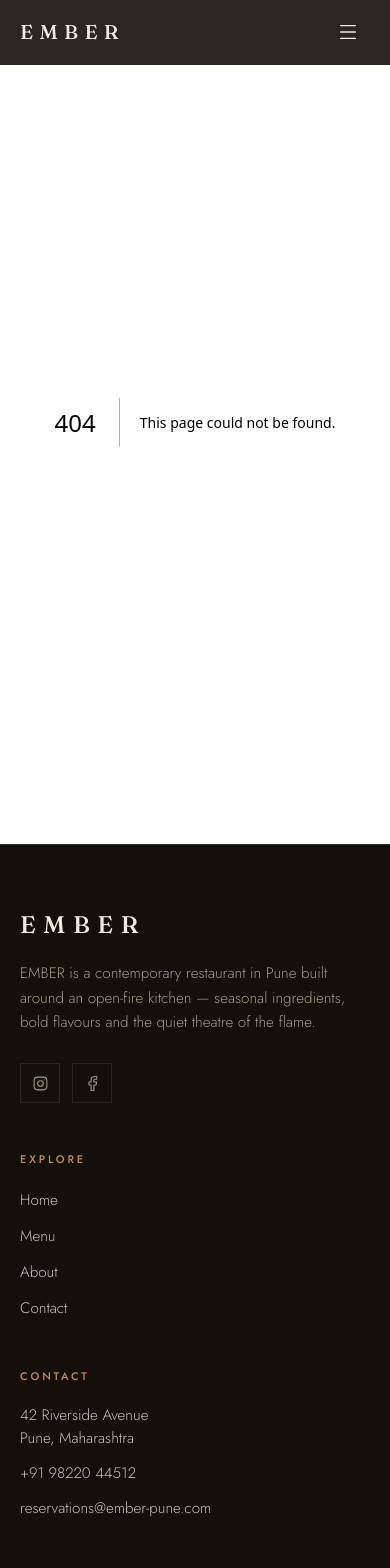
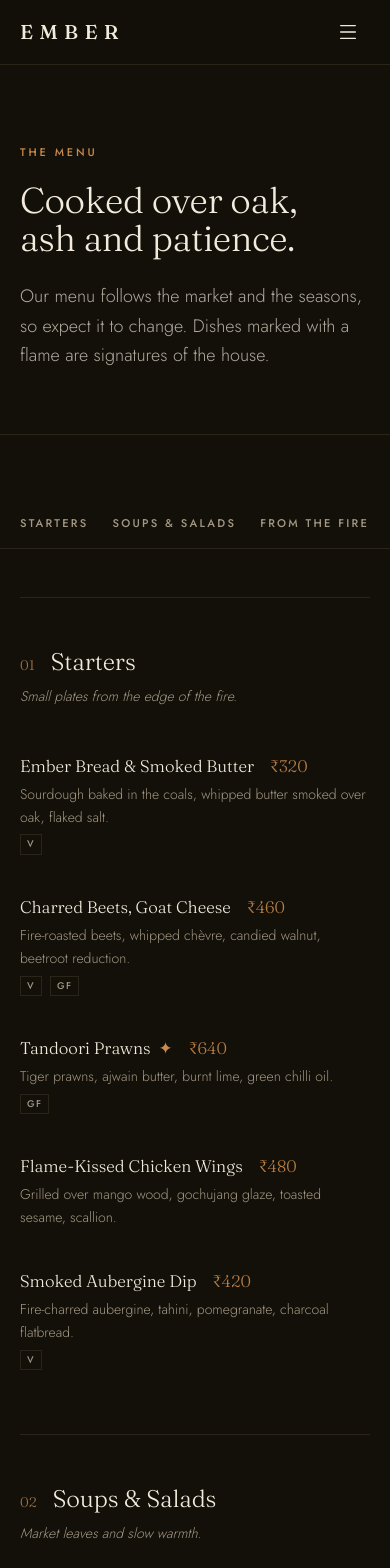
Before and after one commit to SankalpPandey-56/ember-restaurant, a Next.js app: page /menu in a window 390 px wide. Before the commit this address had no page. Shown: the top 1568 px of the page. Built offline with nearby package versions, Linux system fonts and the light colour scheme.

Commit message:
Add full menu page
Sticky category rail on desktop and scrollable chips on mobile,
numbered category sections, dotted price leaders, signature marks,
dietary key and metadata.

```diff
--- /dev/null
+++ b/src/app/menu/page.tsx
@@ -0,0 +1,147 @@
+import type { Metadata } from "next";
+import PageHero from "@/components/PageHero";
+import Container from "@/components/ui/Container";
+import Reveal from "@/components/ui/Reveal";
+import ReservationCTA from "@/components/home/ReservationCTA";
+import { menu, inr, type MenuItem } from "@/data/menu";
+
+export const metadata: Metadata = {
+  title: "Menu",
+  description:
+    "The EMBER menu — starters, soups & salads, dishes from the fire, mains, sides, desserts and drinks. Seasonal, fire-grilled, contemporary.",
+  alternates: { canonical: "/menu" },
+};
+
+export default function MenuPage() {
+  return (
+    <>
+      <PageHero
+        eyebrow="The Menu"
+        title="Cooked over oak, ash and patience."
+        lede="Our menu follows the market and the seasons, so expect it to change. Dishes marked with a flame are signatures of the house."
+      />
+
+      <section aria-label="Full menu" className="border-b border-line">
+        <Container className="py-16 sm:py-20 lg:py-24">
+          <div className="lg:grid lg:grid-cols-12 lg:gap-16">
+            {/* Sticky category rail — jumps within the page */}
+            <nav aria-label="Menu categories" className="hidden lg:col-span-3 lg:block">
+              <div className="sticky top-28">
+                <p className="eyebrow">Categories</p>
+                <ul className="mt-6 space-y-1 border-l border-line">
+                  {menu.map((category, index) => (
+                    <li key={category.id}>
+                      <a
+                        href={`#${category.id}`}
+                        className="-ml-px flex items-baseline gap-3 border-l border-transparent py-2 pl-5 text-sm tracking-[0.06em] text-sand transition-colors hover:border-copper hover:text-cream"
+                      >
+                        <span className="font-display text-xs text-copper/70">
+                          0{index + 1}
+                        </span>
+                        {category.label}
+                      </a>
+                    </li>
+                  ))}
+                </ul>
+              </div>
+            </nav>
+
+            {/* Menu sections */}
+            <div className="mt-4 lg:col-span-9 lg:mt-0">
+              {/* Mobile category chips */}
+              <nav
+                aria-label="Menu categories"
+                className="scrollbar-none -mx-5 mb-12 flex gap-6 overflow-x-auto border-b border-line px-5 pb-4 lg:hidden"
+              >
+                {menu.map((category) => (
+                  <a
+                    key={category.id}
+                    href={`#${category.id}`}
+                    className="shrink-0 text-[0.7rem] font-medium tracking-[0.2em] whitespace-nowrap text-sand uppercase hover:text-cream"
+                  >
+                    {category.label}
+                  </a>
+                ))}
+              </nav>
+
+              {menu.map((category, index) => (
+                <section
+                  key={category.id}
+                  id={category.id}
+                  aria-label={category.label}
+                  className="scroll-mt-28 border-t border-line py-12 first:border-t-0 first:pt-0 sm:py-14 lg:scroll-mt-32"
+                >
+                  <Reveal>
+                    <div className="flex items-baseline gap-4">
+                      <span className="font-display text-sm text-copper/80">
+                        0{index + 1}
+                      </span>
+                      <h2 className="font-display text-2xl font-light tracking-[-0.005em] sm:text-3xl">
+                        {category.label}
+                      </h2>
+                    </div>
+                    <p className="mt-2 pl-0 text-sm text-sand italic sm:pl-9">
+                      {category.blurb}
+                    </p>
+                  </Reveal>
+
+                  <ul className="mt-8 grid gap-x-14 gap-y-2 md:grid-cols-2">
+                    {category.items.map((item) => (
+                      <li key={item.name}>
+                        <MenuRow item={item} />
+                      </li>
+                    ))}
+                  </ul>
+                </section>
+              ))}
+
+              {/* Dietary key */}
+              <p className="mt-8 border-t border-line pt-6 text-xs tracking-wide text-sand/80">
+                <span className="text-cream/70">V</span> — vegetarian &nbsp;·&nbsp;
+                <span className="text-cream/70"> GF</span> — gluten-free &nbsp;·&nbsp;
+                Please tell your server about allergies; the fire does not forgive.
+              </p>
+            </div>
+          </div>
+        </Container>
+      </section>
+
+      <ReservationCTA />
+    </>
+  );
+}
+
+function MenuRow({ item }: { item: MenuItem }) {
+  return (
+    <div className="group py-4">
+      <div className="flex items-baseline gap-4">
+        <h3 className="font-display text-[1.05rem] leading-snug text-cream transition-colors duration-300 group-hover:text-copper">
+          {item.name}
+          {item.signature && (
+            <span aria-label="Signature dish" title="Signature dish" className="ml-2 text-copper">
+              ✦
+            </span>
+          )}
+        </h3>
+        <span
+          aria-hidden
+          className="hidden flex-1 translate-y-[-3px] border-b border-dotted border-sand/40 sm:block"
+        />
+        <p className="shrink-0 font-display text-[1.05rem] text-copper/90">{inr(item.price)}</p>
+      </div>
+      <p className="mt-1 max-w-md text-sm leading-relaxed text-sand">{item.description}</p>
+      {item.tags && item.tags.length > 0 && (
+        <p className="mt-1.5 flex gap-2">
+          {item.tags.map((tag) => (
+            <span
+              key={tag}
+              className="border border-line px-1.5 py-0.5 text-[0.6rem] font-medium tracking-[0.14em] text-sand"
+            >
+              {tag}
+            </span>
+          ))}
+        </p>
+      )}
+    </div>
+  );
+}
```
